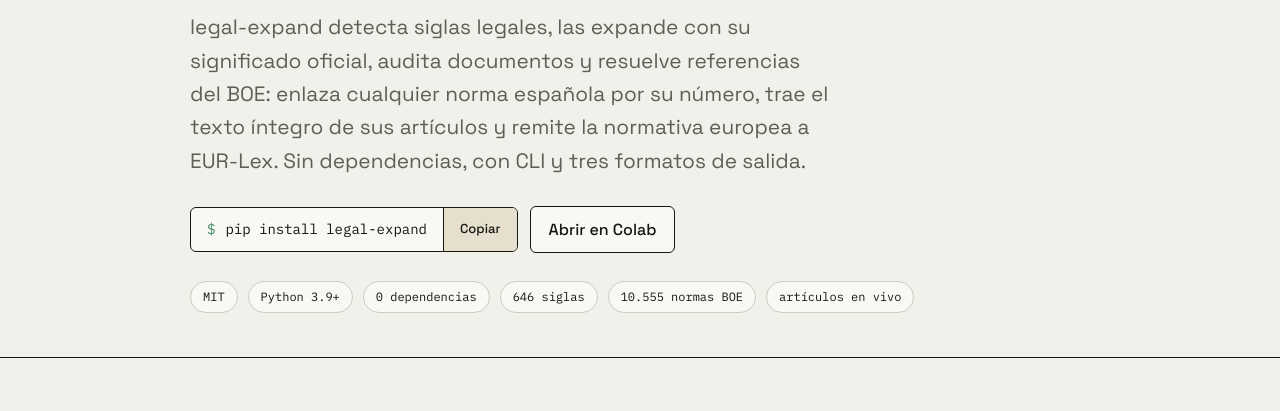
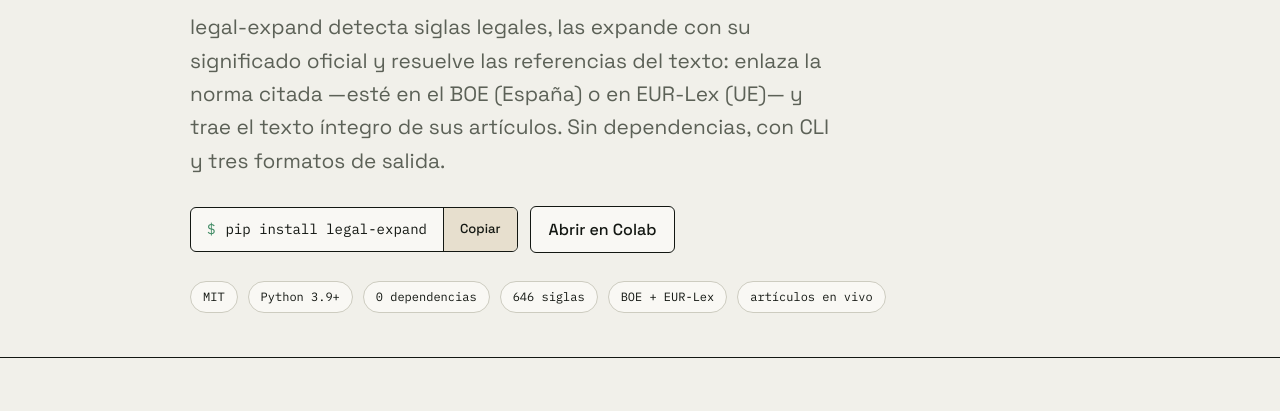
Before and after one commit to 686f6c61/pypi-legal-expand, an Astro site in the folder site/: page / in a window 1280 px wide. Shown: the part 363-774 px from the top of the page. Built offline with nearby package versions, Linux system fonts and the light colour scheme; Astro itself is replaced by a stand-in of ours.

Commit message:
copy(site): reflejar cobertura BOE (España) y EUR-Lex (UE)
Mantiene el titular centrado en las siglas y aclara en lede, badges y meta
que se resuelven referencias del BOE y de EUR-Lex.

```diff
--- a/site/src/layouts/Base.astro
+++ b/site/src/layouts/Base.astro
@@ -8,7 +8,7 @@
 
 const {
   title = 'legal-expand · Expansión de siglas jurídicas españolas',
-  description = 'Expande, audita y enlaza siglas jurídicas españolas. 646 siglas verificadas de RAE, BOE y DPEJ. Pruébalo en el navegador: el paquete real corre con Pyodide.',
+  description = 'Expande y audita siglas jurídicas españolas y resuelve las referencias legales del texto: enlaza la norma en el BOE o en EUR-Lex y trae el texto íntegro del artículo. Pruébalo en el navegador con Pyodide.',
 } = Astro.props;
 
 const canonical = Astro.site ? new URL(Astro.url.pathname, Astro.site).href : Astro.url.pathname;
--- a/site/src/pages/index.astro
+++ b/site/src/pages/index.astro
@@ -117,10 +117,9 @@
         <p class="eyebrow">Python · siglas jurídicas · 646 verificadas</p>
         <h1 id="hero-title">Las siglas del derecho español,<br /><mark>expandidas y auditadas.</mark></h1>
         <p class="hero-lede">
-          legal-expand detecta siglas legales, las expande con su significado oficial, audita documentos y
-          resuelve referencias del BOE: enlaza cualquier norma española por su número, trae el texto
-          íntegro de sus artículos y remite la normativa europea a EUR-Lex. Sin dependencias, con CLI y
-          tres formatos de salida.
+          legal-expand detecta siglas legales, las expande con su significado oficial y resuelve las
+          referencias del texto: enlaza la norma citada —esté en el BOE (España) o en EUR-Lex (UE)— y
+          trae el texto íntegro de sus artículos. Sin dependencias, con CLI y tres formatos de salida.
         </p>
         <div class="hero-cta-row">
           <div class="install-line" role="group" aria-label="Comando de instalación">
@@ -134,7 +133,7 @@
           <span>Python 3.9+</span>
           <span>0 dependencias</span>
           <span>646 siglas</span>
-          <span>10.555 normas BOE</span>
+          <span>BOE + EUR-Lex</span>
           <span>artículos en vivo</span>
         </div>
       </div>
```
